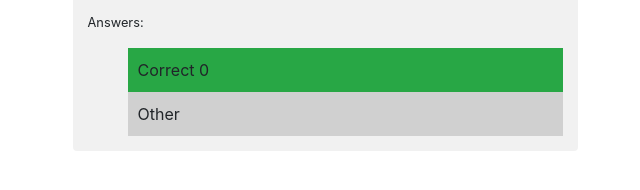
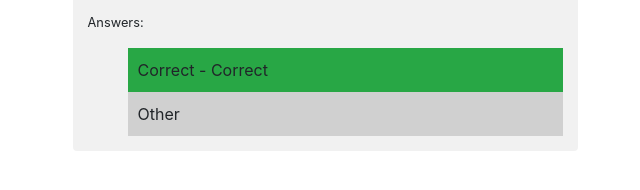
Before and after one commit to chr15t1an-CY/view-old-triggers, a plain HTML site: page index.html in a window 1280 px wide. Shown: the part 348-538 px from the top of the page, 315-955 px from the left. Drawn offline with nearby package versions, Linux system fonts and the light colour scheme.

Commit message:
Index => Correct
:+1:

```diff
--- a/index.html
+++ b/index.html
@@ -90,7 +90,7 @@ li {
           <p class='lead'> {{ item.question }}</p>
           <p class='small'>Answers:</p>
                 <ul v-for="(an, i) in item.answers">
-                  <li v-if="item.correct == i " class='bg-success'>{{an}} {{i}}</li>
+                  <li v-if="item.correct == i " class='bg-success'>{{an}} - Correct</li>
                   <li v-else>{{an}}</li>
                 </ul>
 
```
